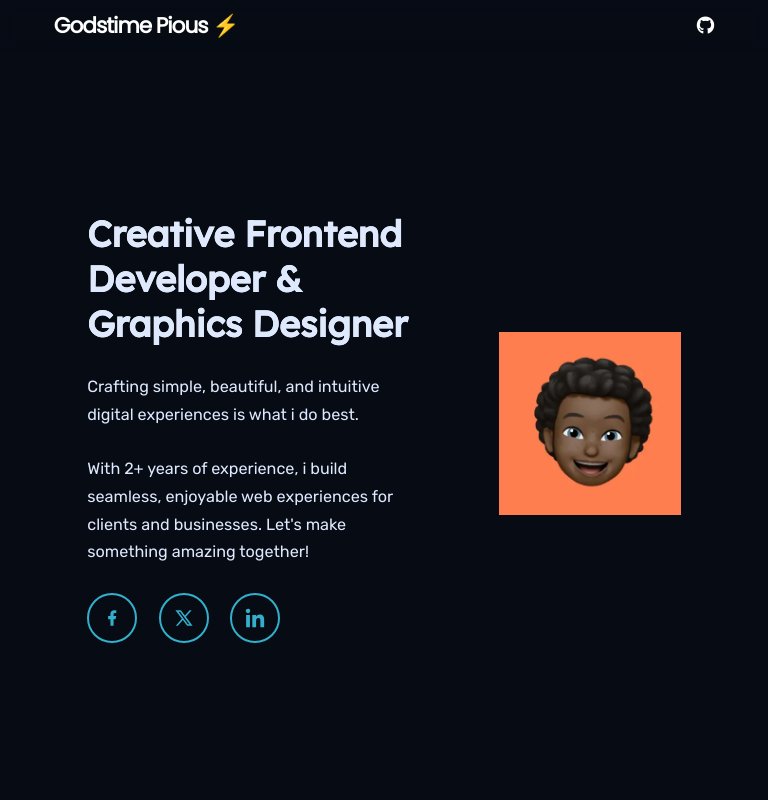
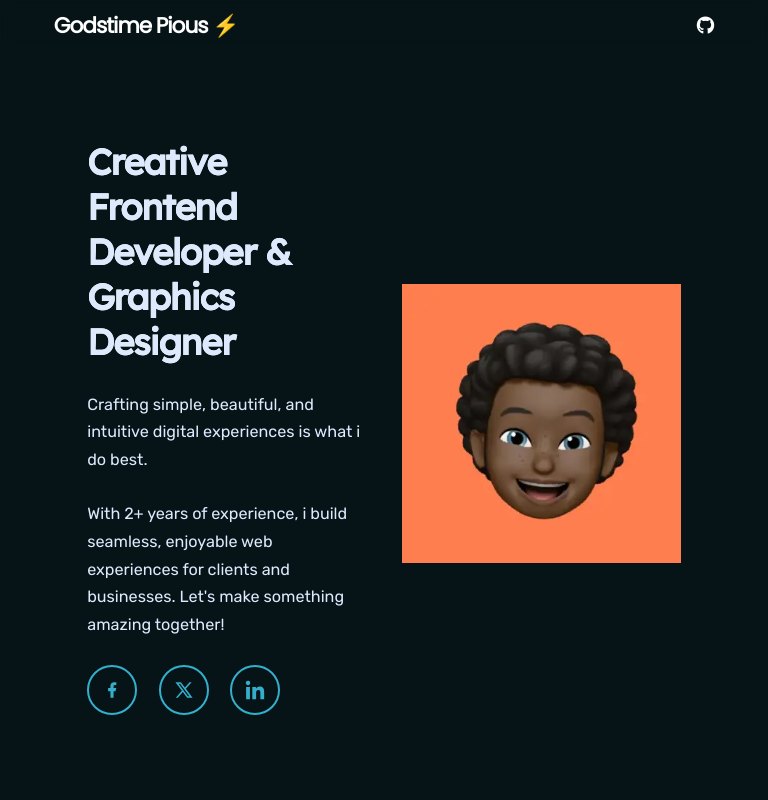
Before and after one commit to GTech23/godstimeweb, a plain HTML site: page index.html in a window 768 px wide. Shown: the top 800 px of the page. Drawn offline with Linux system fonts and the light colour scheme.

Commit message:
Fixing responsive issue

```diff
--- a/src/css/index.css
+++ b/src/css/index.css
@@ -19,7 +19,7 @@ html {
 }
 
 body {
-  background-color: #060b14;
+  background-color: #061417;
   color: white;
 }
 
@@ -69,6 +69,10 @@ main {
   gap: 5rem;
 }
 
+.banner-LCTA{
+  flex-basis: 60%;
+}
+
 .profile-title {
   font-size: 2.7rem;
   font-family: Lexend, Helvetica;
@@ -76,6 +80,7 @@ main {
   background: linear-gradient(90deg, #fcfae9, #dfe9fe);
   -webkit-background-clip: text;
   background-clip: text;
+  letter-spacing: -1px;
   color: transparent;
   font-weight: bolder;
   color: #dfe9fe;
@@ -149,7 +154,6 @@ main {
 .service-item {
   background-color: #0a1c20;
   height: 300px;
-  width: 350px;
   display: flex;
   flex-direction: column;
   justify-content: center;
--- a/src/css/responsive.css
+++ b/src/css/responsive.css
@@ -72,6 +72,24 @@
   }
 }
 
+@media screen and (min-width: 578px) and (max-width: 900px){
+  .banner-container{
+    gap: 2rem
+  }
+  .banner-LCTA{
+    flex-basis: 50%;
+  }
+  .banner-RCTA{
+    flex-basis: 50%;
+  }
+
+  .profile-title{
+    font-size: 2rem
+  }
+
+}
+
+
 @media screen and (max-width: 200px) {
   html {
     font-size: 8px;
```
